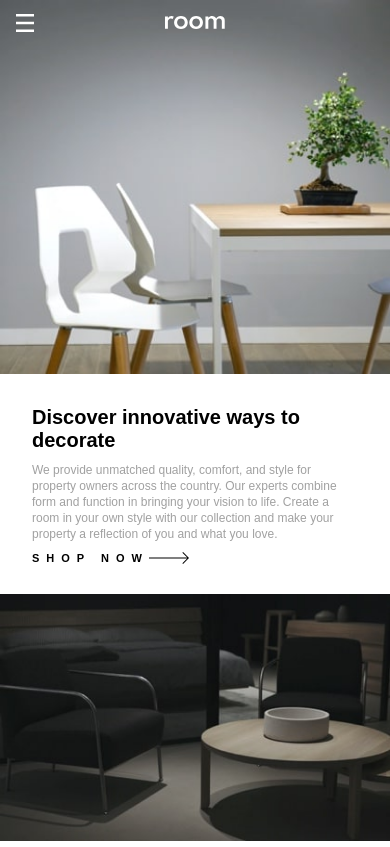
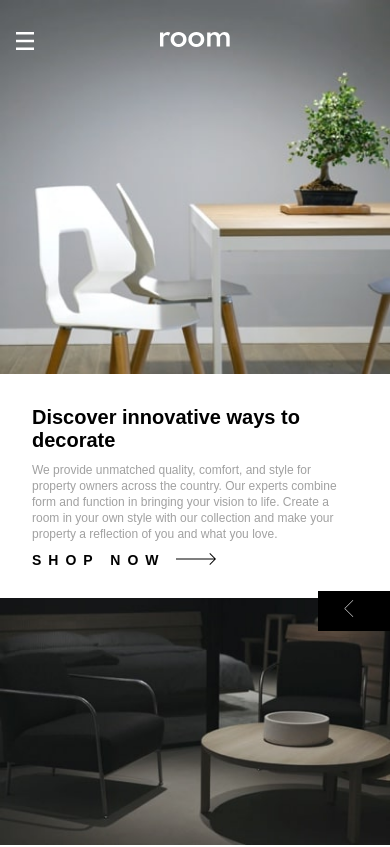
Before and after one commit to Treasure-Ojiya/roommaker, a plain HTML site: page index.html in a window 390 px wide. Shown: the top 847 px of the page. Drawn offline with Linux system fonts and the light colour scheme; a web font is replaced by a local one.

Commit message:
updated changes

```diff
--- a/index.html
+++ b/index.html
@@ -136,8 +136,9 @@
                 and what you love.
               </p>
               <div class="btn-shop">
-                <a>SHOP NOW </a>
-                <img src="images/icon-arrow.svg" alt="" />
+                <button class="btn">
+                  <a>SHOP NOW <img src="images/icon-arrow.svg" alt="" /> </a>
+                </button>
               </div>
             </div>
           </div>
@@ -251,7 +252,7 @@
       Challenge by
       <a href="https://www.frontendmentor.io?ref=challenge" target="_blank"
         >Frontend Mentor</a
-      >. Coded by <a href="#">Your Name Here</a>.
+      >. Coded by <a href="#">Treasure Ojiya</a>.
     </div>
   </body>
 </html>
--- a/new.css
+++ b/new.css
@@ -117,7 +117,7 @@ ul {
   color: hsl(0, 0%, 63%);
 }
 
-.btn-shop {
+.btn {
   display: flex;
   align-items: center;
   justify-items: start;
@@ -127,9 +127,24 @@ ul {
   letter-spacing: 7px;
   cursor: pointer;
 }
-.btn-shop:hover {
+
+.btn {
+  border: none;
+  background: none;
+}
+
+.btn a:hover {
   transform: translate(0, 5px);
   color: hsl(0, 0%, 63%);
+}
+.btn a:active {
+  color: hsl(0, 0%, 0%);
+}
+.btn a:visited {
+  color: hsl(0, 0%, 0%);
+}
+.btn a:focus {
+  color: hsl(0, 0%, 0%);
 }
 
 .btn-left-right {
@@ -196,14 +211,9 @@ ul {
 }
 
 @media (max-width: 768px) {
-  html {
-    overflow-x: hidden;
-  }
-
   /* General Styles */
   body {
     margin: 0;
-    overflow-x: hidden; /* Prevents horizontal scrolling */
   }
 
   /* NAV BAR   */
@@ -232,14 +242,14 @@ ul {
   /* Logo Styling */
   .nav-logo {
     position: absolute;
-    top: 1rem;
+    top: 2rem;
     left: 50%;
     transform: translateX(-50%);
     z-index: 10;
   }
 
   .logo {
-    width: 60px;
+    width: 70px;
   }
 
   /* Hamburger Button */
@@ -249,7 +259,7 @@ ul {
     cursor: pointer;
     z-index: 10;
     position: absolute;
-    top: 0.9rem;
+    top: 2rem;
     left: 1rem;
   }
 
@@ -264,7 +274,7 @@ ul {
     position: absolute;
     top: 10%;
     left: 0;
-    width: 30%;
+    width: 25%;
     height: 50vh;
     background-color: hsl(0, 0%, 27%);
     text-align: center;
@@ -298,6 +308,7 @@ ul {
   /* Transition for Visible Menu */
   .mobile-menu.active {
     transform: translateX(0);
+    transition: transform 0.3s ease-in-out;
   }
 
   /* BODY STYLING */
@@ -352,10 +363,10 @@ ul {
   }
 
   .btn-left-right {
-    position: relative;
+    position: fixed;
     width: 9%;
-    top: -344%;
-    left: 80.4%;
+    top: 70%;
+    left: 81.6%;
   }
 
   .arrows {
```
